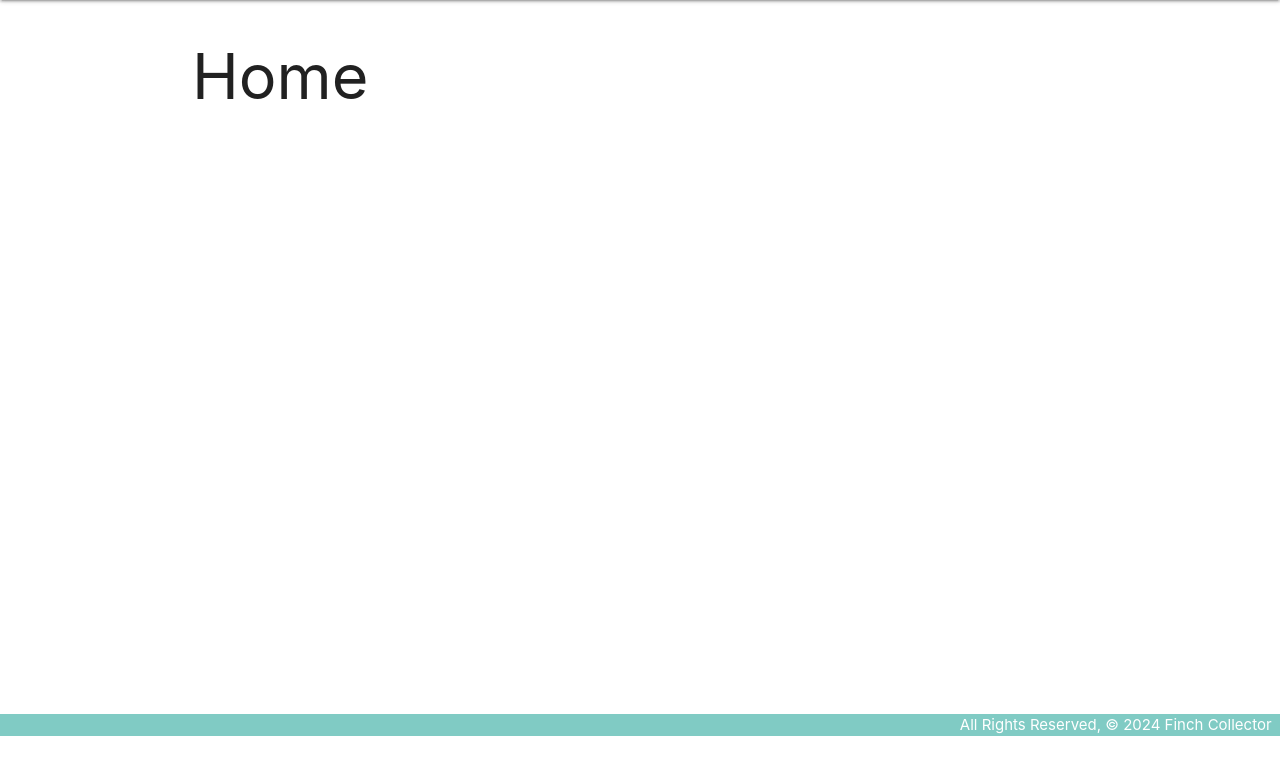
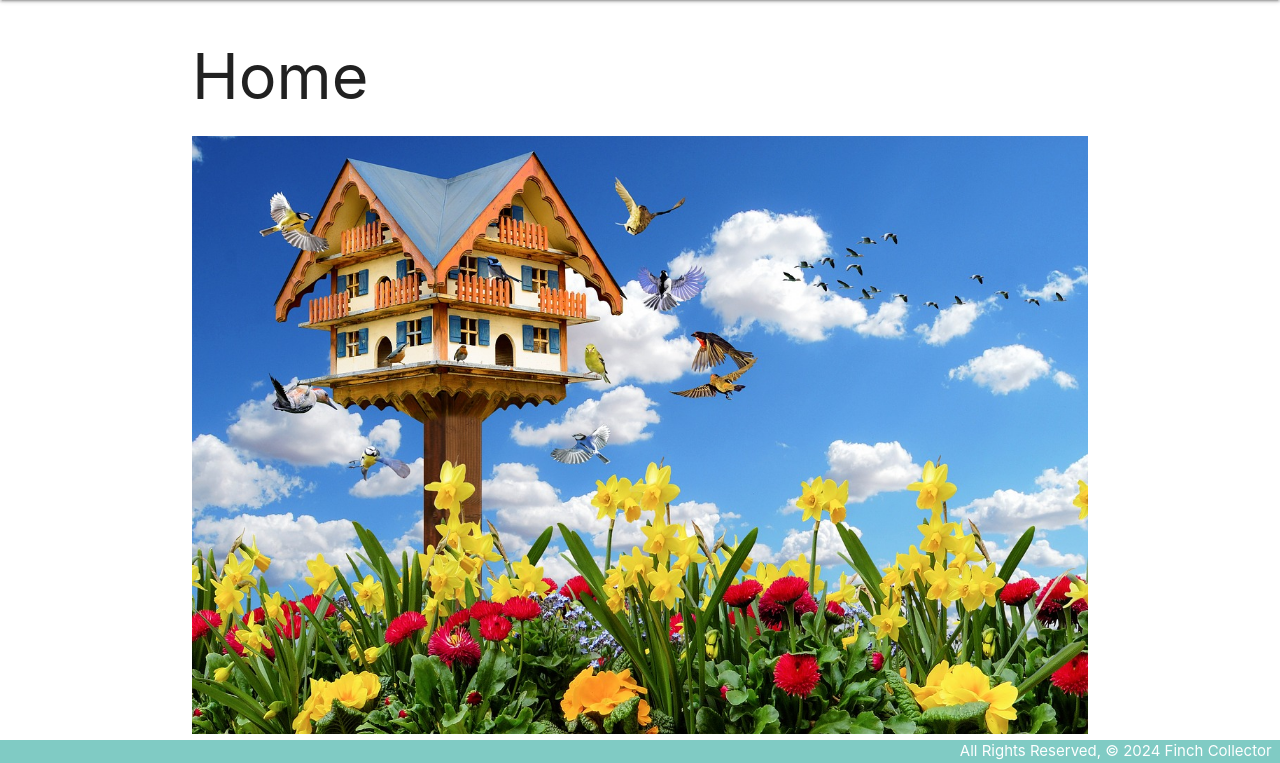
Before and after one commit to BeccaK8/finch-collector, a Django app: page / in a window 1280 px wide. Shown: the part 64-827 px from the top of the page. Before the commit the page ends 800 px from the top, so only its background shows below. Run offline with Django 5.2, Linux system fonts and the light colour scheme.

Commit message:
add home page image

```diff
--- a/main_app/templates/home.html
+++ b/main_app/templates/home.html
@@ -1,6 +1,10 @@
 {% extends 'base.html' %}
+
 {% block content %}
 
+    {% load static %}
     <h1>Home</h1>
 
+    <img class="responsive-img" alt="finches" src="{% static 'images/finches.jpg' %}">
+
 {% endblock %}
```
Also changed, not shown: main_app/static/images/finches.jpg (added).
